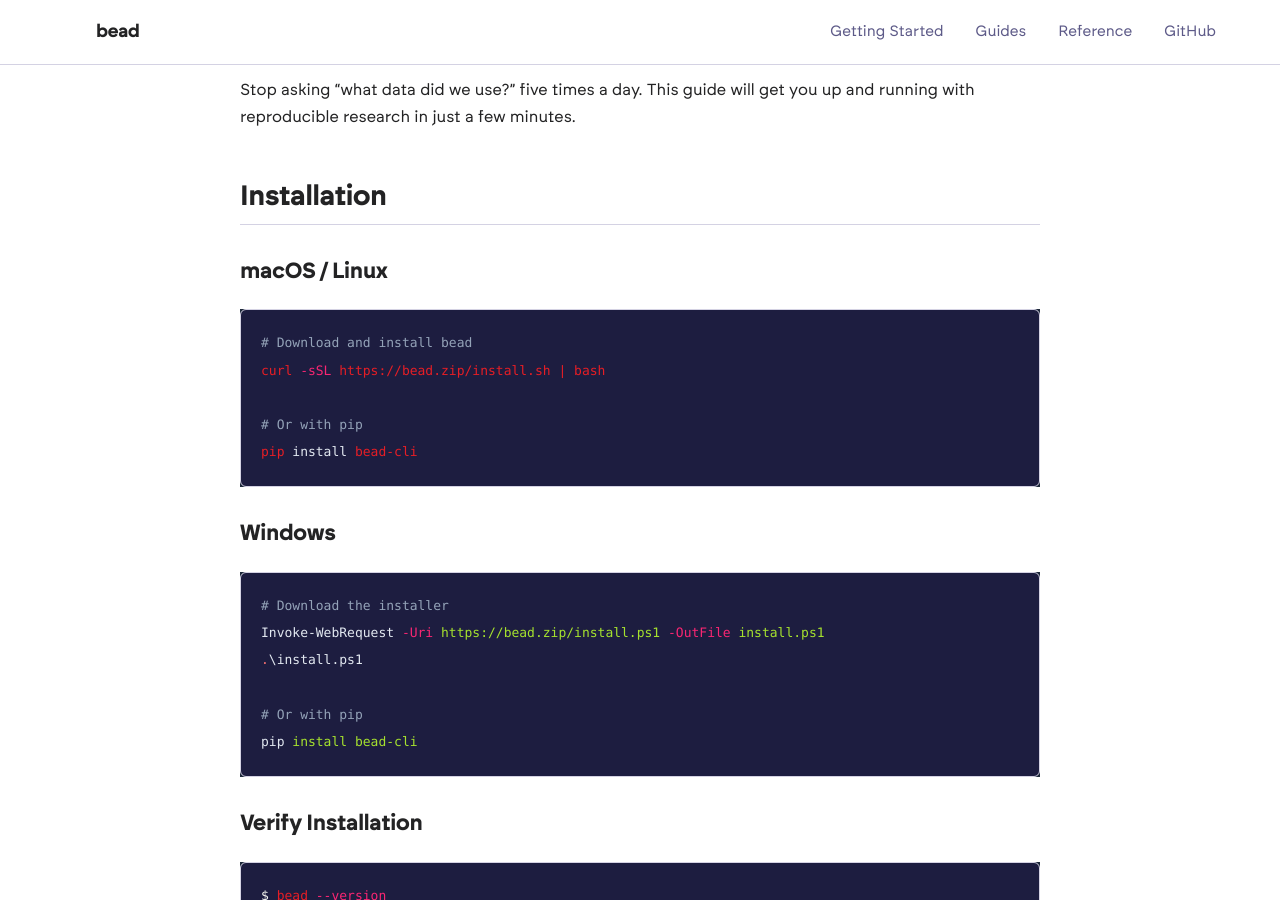
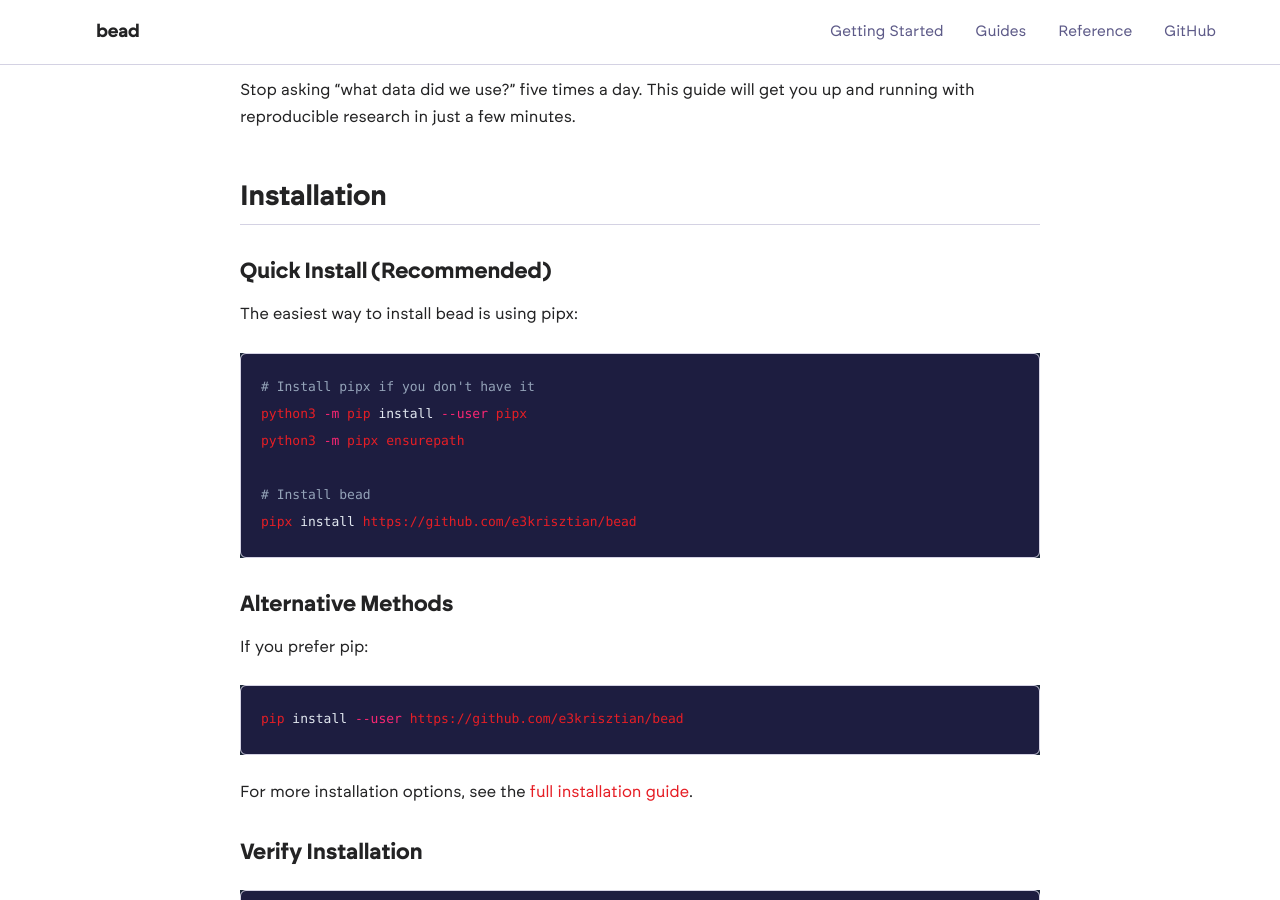
Before and after one commit to codedthinking/bead.zip, a Jekyll site: the page built from docs/getting-started.md, in a window 1280 px wide and 900 px high, scrolled down 217 px. Built offline with Jekyll 4.4.1, drawn with Linux system fonts in a browser that asks for light colours.

Commit message:
Update installation instructions to use pipx as preferred method
- Use 'pipx install https://github.com/e3krisztian/bead' as recommended installation
- Remove outdated curl/PowerShell installer references
- Simplify getting-started installation section
- Keep pip as alternative with --user flag for safety

````diff
--- a/docs/getting-started.md
+++ b/docs/getting-started.md
@@ -10,26 +10,28 @@ Stop asking "what data did we use?" five times a day. This guide will get you up
 
 ## Installation
 
-### macOS / Linux
+### Quick Install (Recommended)
+
+The easiest way to install bead is using pipx:
 
 ```bash
-# Download and install bead
-curl -sSL https://bead.zip/install.sh | bash
+# Install pipx if you don't have it
+python3 -m pip install --user pipx
+python3 -m pipx ensurepath
 
-# Or with pip
-pip install bead-cli
+# Install bead
+pipx install https://github.com/e3krisztian/bead
 ```
 
-### Windows
+### Alternative Methods
 
-```powershell
-# Download the installer
-Invoke-WebRequest -Uri https://bead.zip/install.ps1 -OutFile install.ps1
-.\install.ps1
+If you prefer pip:
 
-# Or with pip
-pip install bead-cli
+```bash
+pip install --user https://github.com/e3krisztian/bead
 ```
+
+For more installation options, see the [full installation guide]({{ '/install' | relative_url }}).
 
 ### Verify Installation
 
````
Also changed, not shown: docs/install.md (+23 -6 lines).
